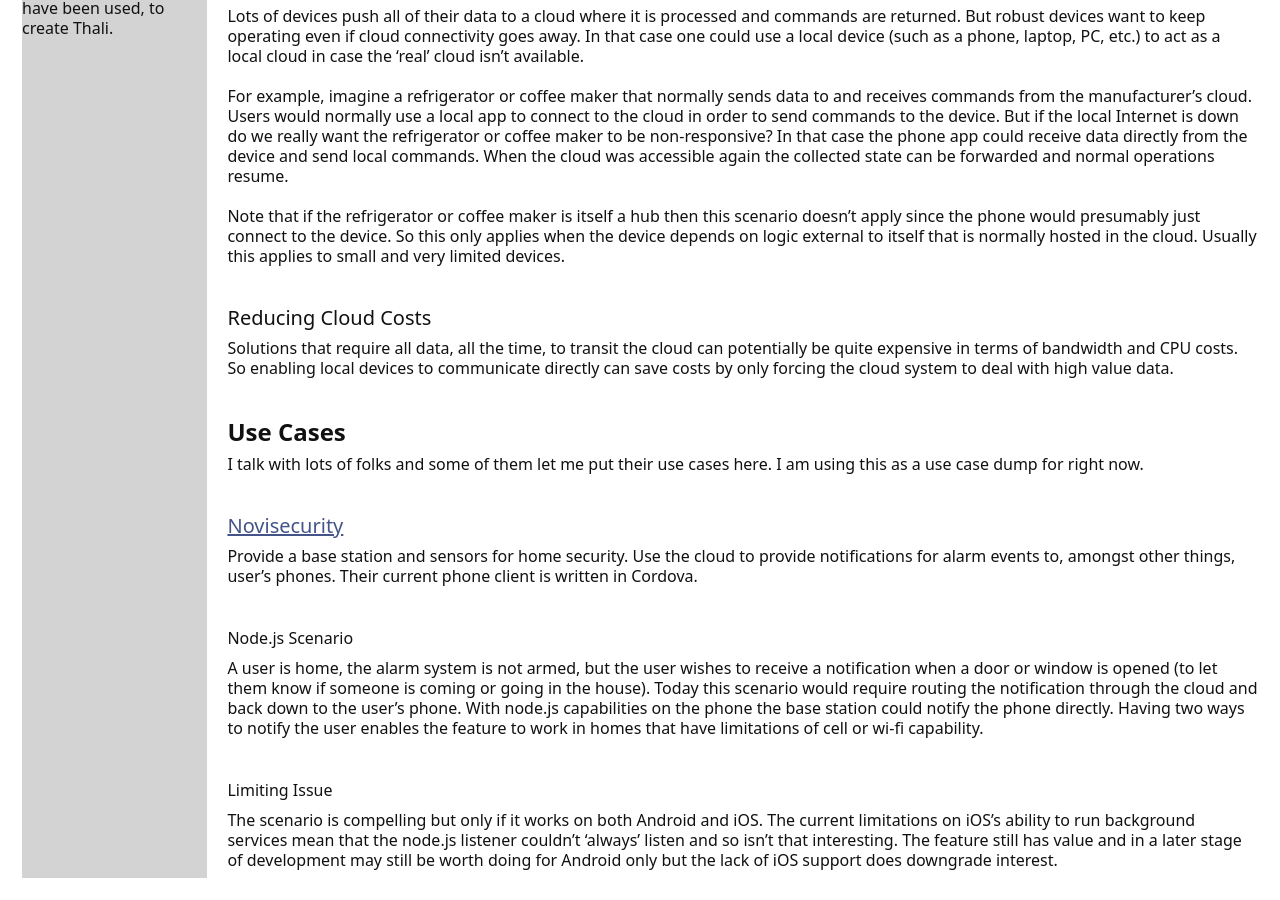
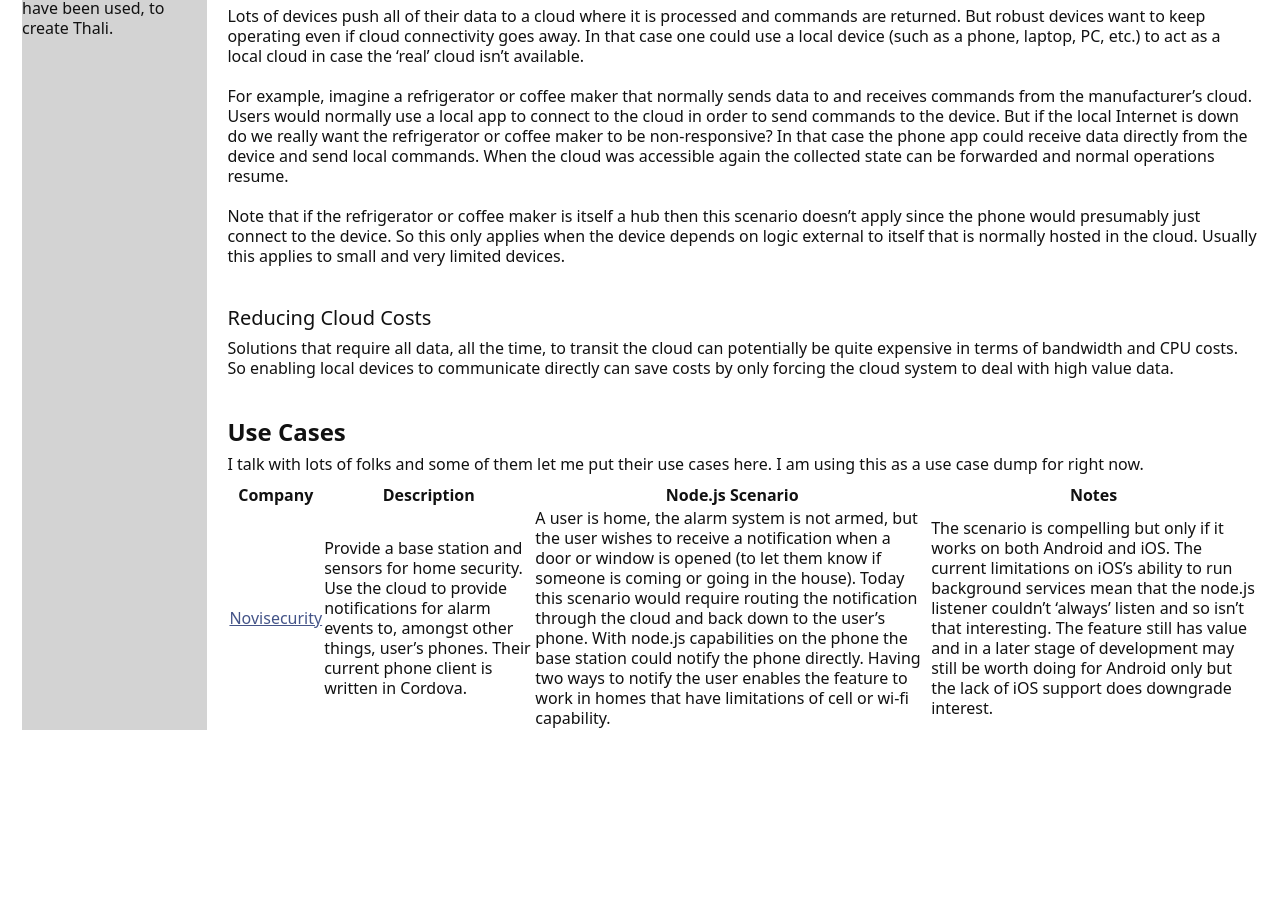
Before and after one commit to thaliproject/thali, a Jekyll site: the page built from nodeondevices.md, in a window 1280 px wide and 900 px high, scrolled down 920 px. Built offline with Jekyll 4.4.1, drawn with Linux system fonts in a browser that asks for light colours; Markdown is read by kramdown in place of the engine named in the settings; after the commit the page ends 1672 px from its top, so only the background shows below that.

Commit message:
Update nodeondevices.md

```diff
--- a/nodeondevices.md
+++ b/nodeondevices.md
@@ -34,9 +34,6 @@
 # Use Cases
 I talk with lots of folks and some of them let me put their use cases here. I am using this as a use case dump for right now.
 
-## [Novisecurity](http://www.novisecurity.com/#home)
-Provide a base station and sensors for home security. Use the cloud to provide notifications for alarm events to, amongst other things, user’s phones. Their current phone client is written in Cordova.
-### Node.js Scenario
-A user is home, the alarm system is not armed, but the user wishes to receive a notification when a door or window is opened (to let them know if someone is coming or going in the house). Today this scenario would require routing the notification through the cloud and back down to the user’s phone. With node.js capabilities on the phone the base station could notify the phone directly. Having two ways to notify the user enables the feature to work in homes that have limitations of cell or wi-fi capability.
-### Limiting Issue
-The scenario is compelling but only if it works on both Android and iOS. The current limitations on iOS’s ability to run background services mean that the node.js listener couldn’t ‘always’ listen and so isn’t that interesting. The feature still has value and in a later stage of development may still be worth doing for Android only but the lack of iOS support does downgrade interest.
+Company | Description | Node.js Scenario | Notes
+--------|-------------|------------------|-------
+[Novisecurity](http://www.novisecurity.com/#home) | Provide a base station and sensors for home security. Use the cloud to provide notifications for alarm events to, amongst other things, user’s phones. Their current phone client is written in Cordova. | A user is home, the alarm system is not armed, but the user wishes to receive a notification when a door or window is opened (to let them know if someone is coming or going in the house). Today this scenario would require routing the notification through the cloud and back down to the user’s phone. With node.js capabilities on the phone the base station could notify the phone directly. Having two ways to notify the user enables the feature to work in homes that have limitations of cell or wi-fi capability. | The scenario is compelling but only if it works on both Android and iOS. The current limitations on iOS’s ability to run background services mean that the node.js listener couldn’t ‘always’ listen and so isn’t that interesting. The feature still has value and in a later stage of development may still be worth doing for Android only but the lack of iOS support does downgrade interest.
```
